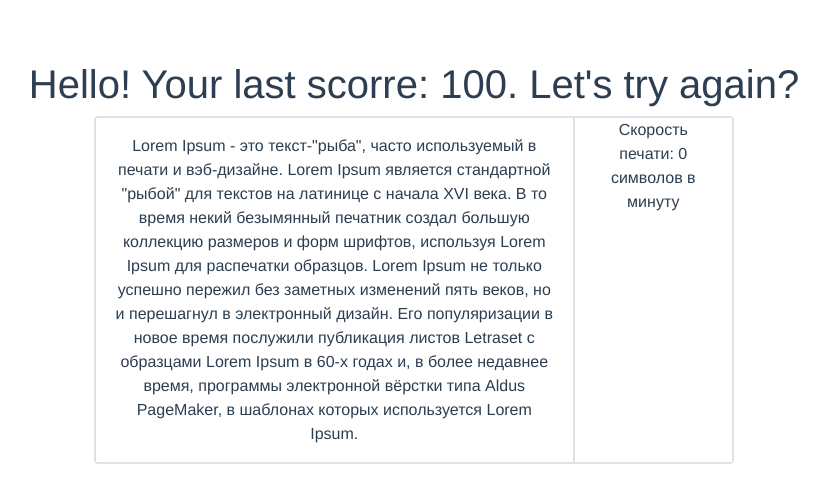
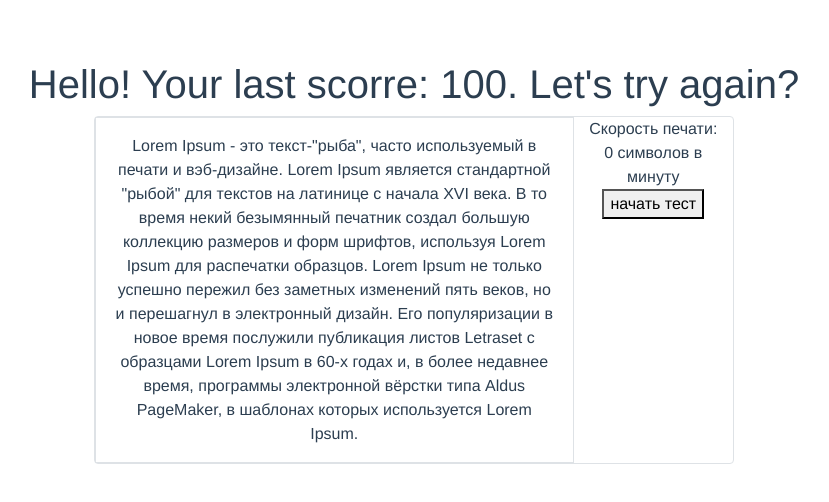
Before and after one commit to yaroslav-gr/type-it, a Vue app: page / in a window 1280 px wide. Shown: the top 502 px of the page, without its empty margins (226-1055 px from the left). Built offline with nearby package versions, Linux system fonts and the light colour scheme.

Commit message:
focused on input by button

```diff
--- a/src/components/Board.vue
+++ b/src/components/Board.vue
@@ -3,9 +3,9 @@
 
     <input
       v-model="userValue"
-      @blur="makeInputFocused"
+
       @input="compareTexts(userValue)"
-      class="sr-only" type="text" name="" id="" autofocus>
+      class="sr-only" type="text" name="" id="user-input">
 
 
     <b-container fluid>
@@ -17,7 +17,20 @@
           class="letter"
           >{{item}}</span>
         </b-col>
-        <b-col class="border"><span>Скорость печати: {{(lettersInMinute && lettersInMinute !== Infinity) ? lettersInMinute.toFixed(0) : '0'}} символов в минуту</span></b-col>
+
+        <b-col class="">
+          <div>
+            Скорость печати: <span>{{(lettersInMinute && lettersInMinute !== Infinity) ?  lettersInMinute.toFixed(0) : '0'}} символов в минуту</span>
+          </div>
+
+          <button
+          @click="onButtonClick">
+            начать тест
+          </button>
+        </b-col>
+
+
+
       </b-row>
     </b-container>
   </main>
@@ -46,11 +59,16 @@ export default {
   },
 
   methods: {
-    makeInputFocused(event) {
-      event.target.focus();
+    setFocusOnInput() {
+      const input = document.querySelector('#user-input');
+      input.focus();
     },
 
-    colorizeSpan(index) {
+    onButtonClick() {
+      this.setFocusOnInput();
+    },
+
+    setColorSpan(index) {
       console.log(typeof index);
       if (typeof index == 'number') {
         this.textSpans[index].style.background = 'green';
@@ -61,10 +79,10 @@ export default {
 
     compareTexts() {
       if (this.userValue[this.userValue.length - 1] === this.getText[this.lastIndexSymbol]) {
-        this.colorizeSpan(this.lastIndexSymbol);
+        this.setColorSpan(this.lastIndexSymbol);
         this.lastIndexSymbol++;
       } else {
-        this.colorizeSpan(null);
+        this.setColorSpan(null);
       }
       this.updateTime();
     },
```
Also changed, not shown: 1 other file (tests, documents, lock files or other folders).
